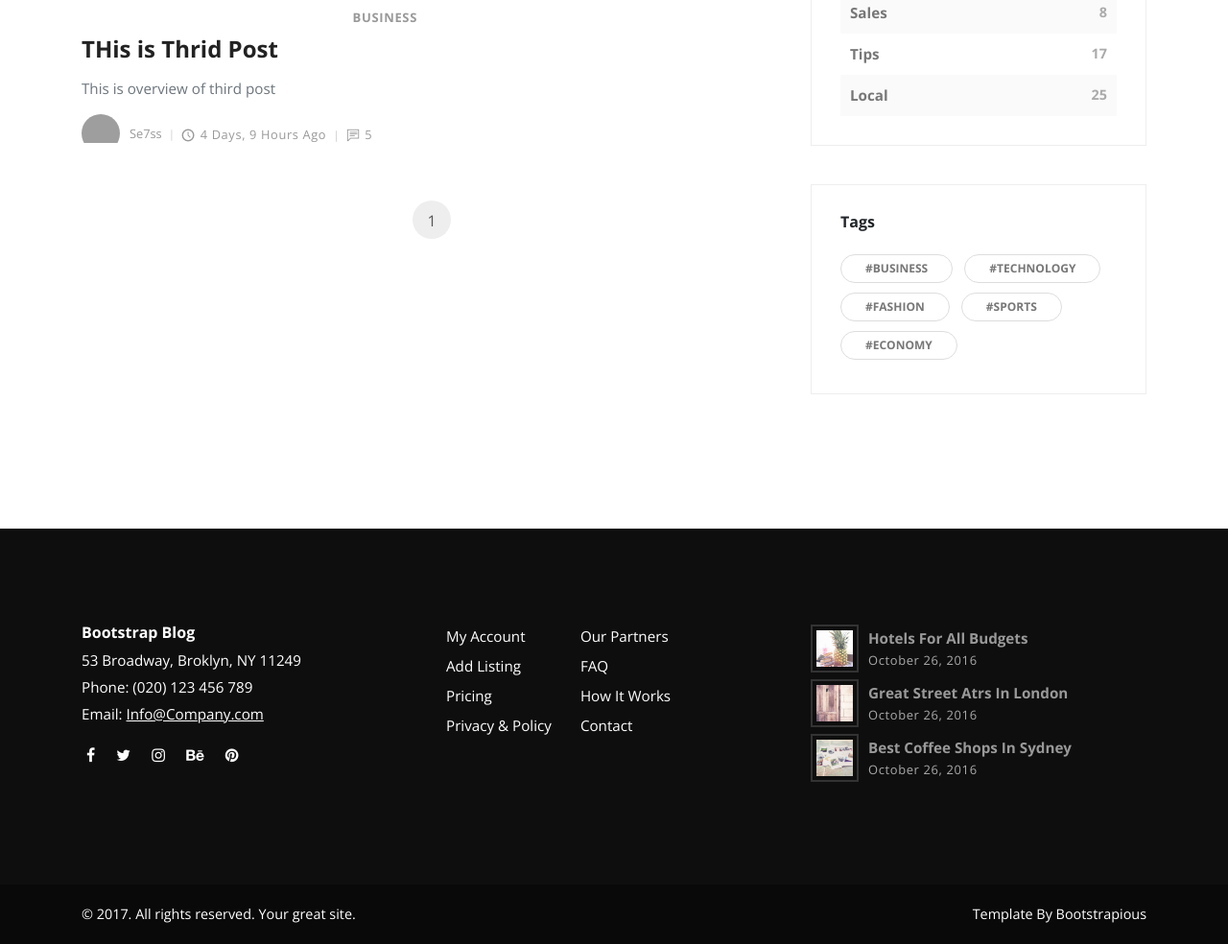
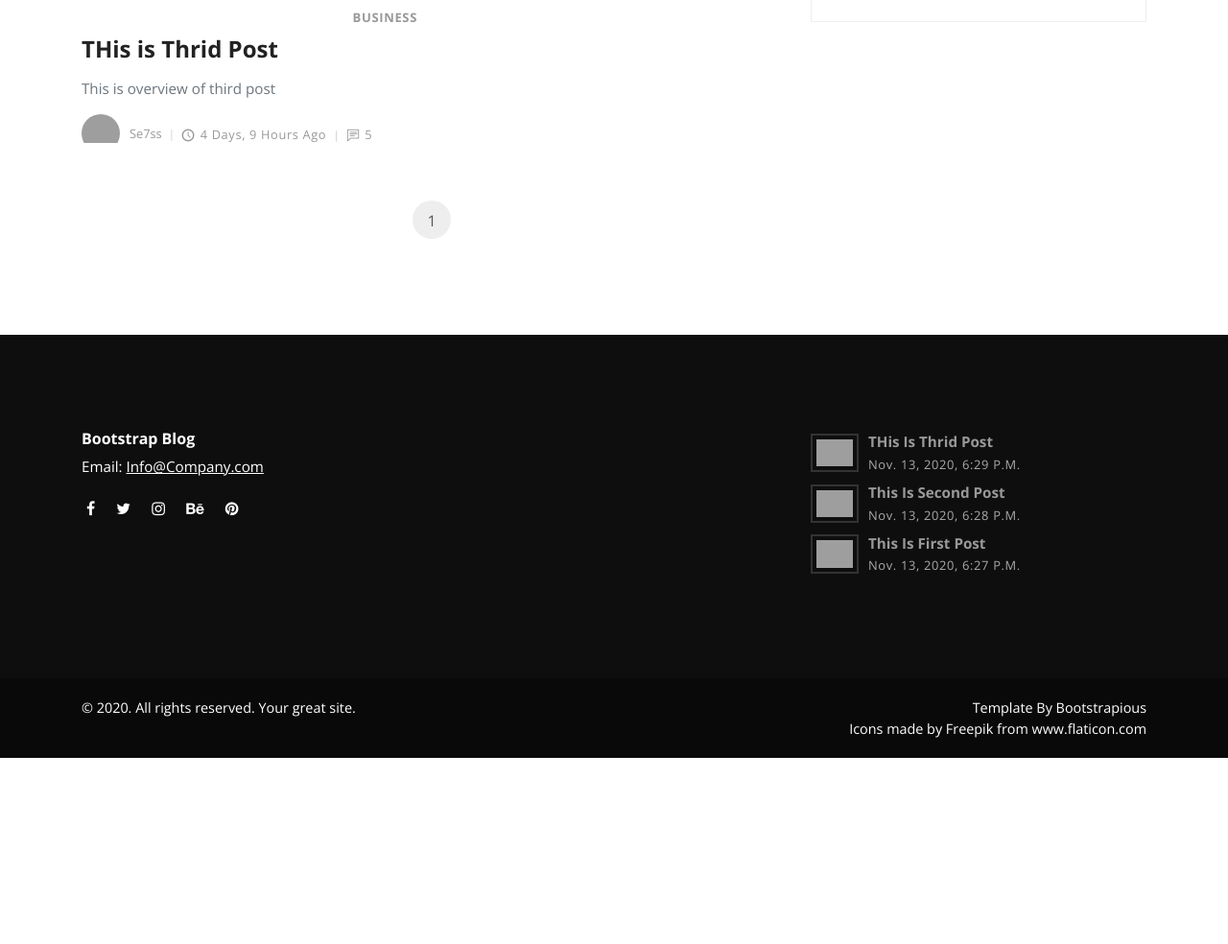
Before and after one commit to c0debugger/djangoBlog, a Django app: page /blog/ in a window 1280 px wide. Shown: the part 868-1852 px from the top of the page at 96% size. After the commit the page ends 1658 px from the top, so only its background shows below. Run offline with Django 3.2, Linux system fonts and the light colour scheme; data comes from the database, SQL or seed files in the repository; some libraries are stand-ins or nearby versions; grey boxes are pictures that could not be loaded.

Commit message:
added blog categories

```diff
--- a/src/posts/views.py
+++ b/src/posts/views.py
@@ -1,7 +1,16 @@
+from django.db.models import Count
 from django.core.paginator import Paginator, EmptyPage, PageNotAnInteger
 from django.shortcuts import render
 from .models import Post
 from marketing.models import Signup
+
+
+def get_category_count():
+    queryset = Post \
+        .objects \
+        .values('categories__title') \
+        .annotate(Count('categories__title'))
+    return queryset
 
 
 def index(request):
@@ -24,6 +33,7 @@ def index(request):
 
 
 def blog(request):
+    category_count = get_category_count()
     post_list = Post.objects.all()
     paginator = Paginator(post_list, 4)
     page_request_var = 'page'
@@ -43,7 +53,8 @@ def blog(request):
     context = {
         'queryset' : paginated_queryset,
         'page_request_var' : page_request_var,
-        'latest' : latest
+        'latest' : latest,
+        'category_count' : category_count
 
     }
 
--- a/src/templates/blog.html
+++ b/src/templates/blog.html
@@ -19,12 +19,15 @@
                 <div class="post-details">
                   <div class="post-meta d-flex justify-content-between">
                     <div class="date meta-last"></div>
-                    {% for cat in post.categories.all  %}
 
-                    <div class="category"><a href="#">{{ cat }}</a></div>
 
-                    {% endfor %}
-                  </div><a href="p{{ post.get_absolute_url }}">
+                    <div class="category">
+                     {% for cat in post.categories.all  %}
+                      <a href="#">{{ cat }}</a>
+
+                      {% endfor %}
+                    </div>
+                  </div><a href="{{ post.get_absolute_url }}">
                     <h3 class="h4">{{ post.title }}</h3></a>
                   <p class="text-muted">{{ post.overview }}</p>
                   <footer class="post-footer d-flex align-items-center">
@@ -116,14 +119,13 @@
             <header>
               <h3 class="h6">Categories</h3>
             </header>
-            <div class="item d-flex justify-content-between"><a href="#">Growth</a><span>12</span></div>
-            <div class="item d-flex justify-content-between"><a href="#">Local</a><span>25</span></div>
-            <div class="item d-flex justify-content-between"><a href="#">Sales</a><span>8</span></div>
-            <div class="item d-flex justify-content-between"><a href="#">Tips</a><span>17</span></div>
-            <div class="item d-flex justify-content-between"><a href="#">Local</a><span>25</span></div>
+            {% for cat in category_count %}
+
+            <div class="item d-flex justify-content-between"><a href="#">{{cat.categories__title}}</a><span>{{cat.categories__title__count}}</span></div>
+            {% endfor %}
           </div>
           <!-- Widget [Tags Cloud Widget]-->
-          <div class="widget tags">
+          {% comment %} <div class="widget tags">
             <header>
               <h3 class="h6">Tags</h3>
             </header>
@@ -134,7 +136,7 @@
               <li class="list-inline-item"><a href="#" class="tag">#Sports</a></li>
               <li class="list-inline-item"><a href="#" class="tag">#Economy</a></li>
             </ul>
-          </div>
+          </div> {% endcomment %}
         </aside>
       </div>
     </div>
--- a/src/templates/footer.html
+++ b/src/templates/footer.html
@@ -10,8 +10,8 @@
               <h6 class="text-white">Bootstrap Blog</h6>
             </div>
             <div class="contact-details">
-              <p>53 Broadway, Broklyn, NY 11249</p>
-              <p>Phone: (020) 123 456 789</p>
+              {% comment %} <p>53 Broadway, Broklyn, NY 11249</p>
+              <p>Phone: (020) 123 456 789</p> {% endcomment %}
               <p>Email: <a href="mailto:info@company.com">Info@Company.com</a></p>
               <ul class="social-menu">
                 <li class="list-inline-item"><a href="#"><i class="fa fa-facebook"></i></a></li>
@@ -25,33 +25,45 @@
           <div class="col-md-4">
             <div class="menus d-flex">
               <ul class="list-unstyled">
-                <li> <a href="#">My Account</a></li>
+                {% comment %} <li> <a href="#">My Account</a></li>
                 <li> <a href="#">Add Listing</a></li>
                 <li> <a href="#">Pricing</a></li>
-                <li> <a href="#">Privacy &amp; Policy</a></li>
+                <li> <a href="#">Privacy &amp; Policy</a></li> {% endcomment %}
               </ul>
               <ul class="list-unstyled">
-                <li> <a href="#">Our Partners</a></li>
+                {% comment %} <li> <a href="#">Our Partners</a></li>
                 <li> <a href="#">FAQ</a></li>
                 <li> <a href="#">How It Works</a></li>
-                <li> <a href="#">Contact</a></li>
+                <li> <a href="#">Contact</a></li> {% endcomment %}
               </ul>
             </div>
           </div>
           <div class="col-md-4">
-            <div class="latest-posts"><a href="#">
+            <div class="latest-posts">
+
+            {% for post in latest %}
+              <a href="/post">
                 <div class="post d-flex align-items-center">
-                  <div class="image"><img src="{% static 'img/small-thumbnail-1.jpg' %}" alt="..." class="img-fluid"></div>
-                  <div class="title"><strong>Hotels for all budgets</strong><span class="date last-meta">October 26, 2016</span></div>
-                </div></a><a href="#">
+                  <div class="image"><img src="{{ post.thumbnail.url }}" alt="..." class="img-fluid"></div>
+                  <div class="title"><strong>{{ post.title }}</strong><span class="date last-meta">{{ post.timestamp }}</span></div>
+                </div>
+              </a>
+              {% comment %} <a href="#">
                 <div class="post d-flex align-items-center">
                   <div class="image"><img src="{% static 'img/small-thumbnail-2.jpg' %}" alt="..." class="img-fluid"></div>
                   <div class="title"><strong>Great street atrs in London</strong><span class="date last-meta">October 26, 2016</span></div>
-                </div></a><a href="#">
+                </div>
+              </a>
+              <a href="#">
                 <div class="post d-flex align-items-center">
                   <div class="image"><img src="{% static 'img/small-thumbnail-3.jpg' %}" alt="..." class="img-fluid"></div>
                   <div class="title"><strong>Best coffee shops in Sydney</strong><span class="date last-meta">October 26, 2016</span></div>
-                </div></a></div>
+              </div>
+              </a> {% endcomment %}
+
+
+            {% endfor %}
+            </div>
           </div>
         </div>
       </div>
@@ -59,12 +71,13 @@
         <div class="container">
           <div class="row">
             <div class="col-md-6">
-              <p>&copy; 2017. All rights reserved. Your great site.</p>
+              <p>&copy; 2020. All rights reserved. Your great site.</p>
             </div>
             <div class="col-md-6 text-right">
               <p>Template By <a href="https://bootstrapious.com/p/bootstrap-carousel" class="text-white">Bootstrapious</a>
                 <!-- Please do not remove the backlink to Bootstrap Temple unless you purchase an attribution-free license @ Bootstrap Temple or support us at http://bootstrapious.com/donate. It is part of the license conditions. Thanks for understanding :)                         -->
               </p>
+              <p>Icons made by <a href="https://www.flaticon.com/authors/freepik" title="Freepik">Freepik</a> from <a href="https://www.flaticon.com/" title="Flaticon"> www.flaticon.com</a></p>
             </div>
           </div>
         </div>
```
Also changed, not shown: src/static_in_env/img/user.png (added), test.txt (deleted).
